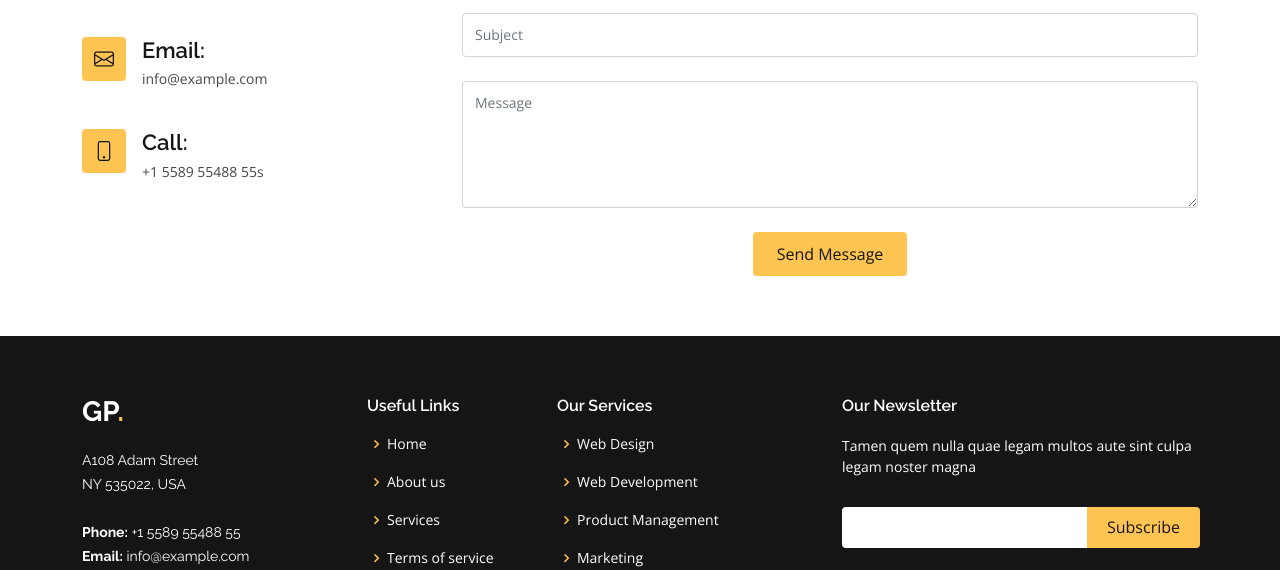
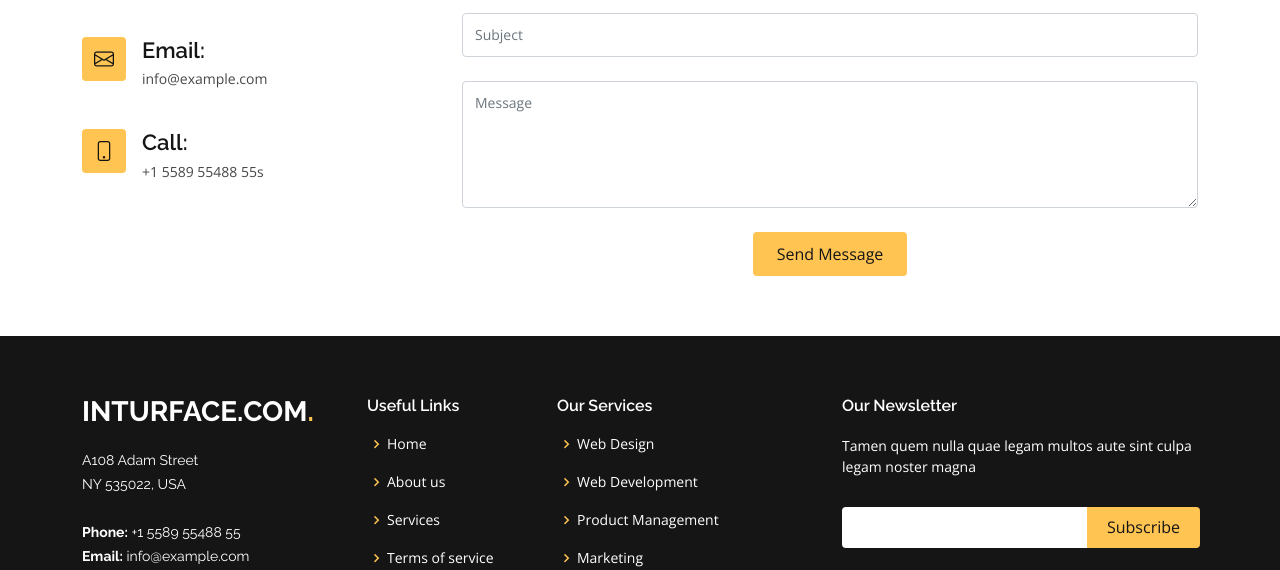
Before and after one commit to Darrentasker/inturface_com, a plain HTML site: page index.html in a window 1280 px wide. Shown: the part 6867-7437 px from the top of the page. Drawn offline with nearby package versions, Linux system fonts and the light colour scheme.

Commit message:
Update index.html

```diff
--- a/index.html
+++ b/index.html
@@ -740,7 +740,7 @@
 
           <div class="col-lg-3 col-md-6">
             <div class="footer-info">
-              <h3>Gp<span>.</span></h3>
+              <h3>inturface.com<span>.</span></h3>
               <p>
                 A108 Adam Street <br>
                 NY 535022, USA<br><br>
```
